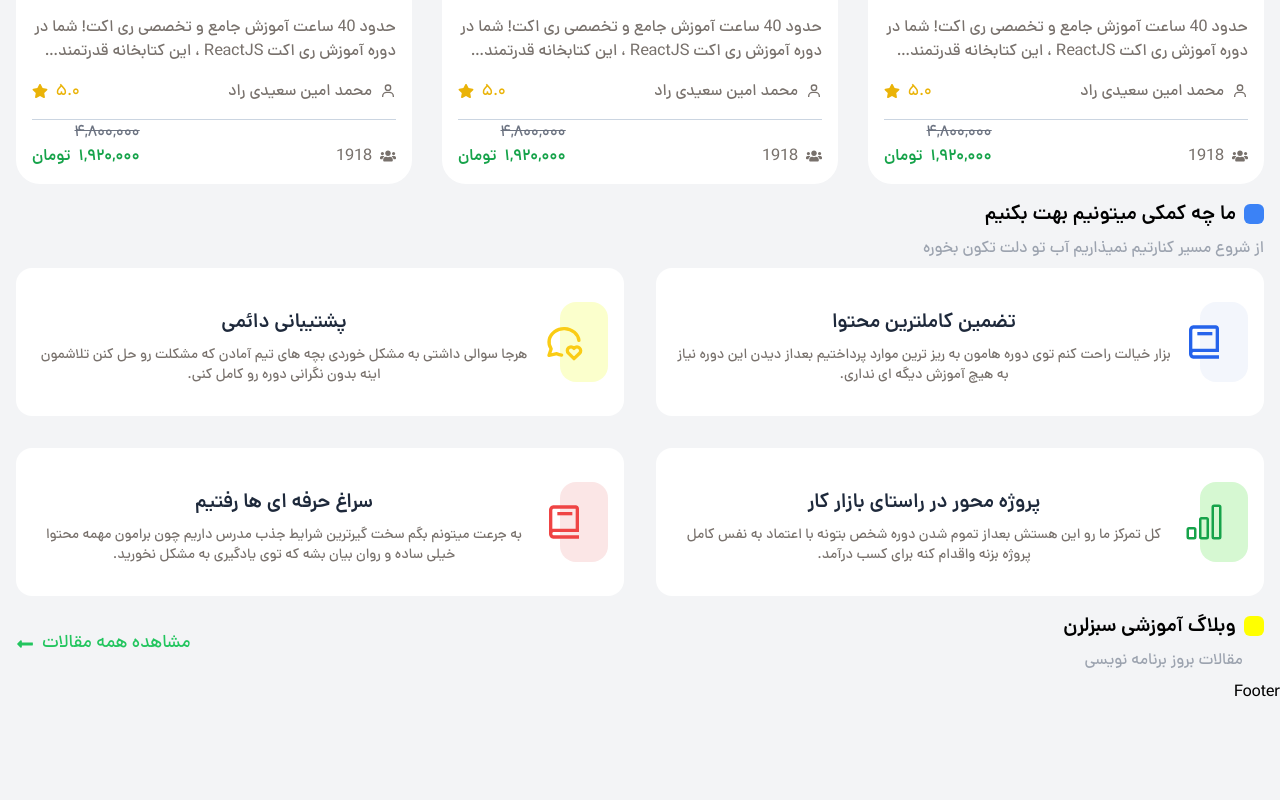
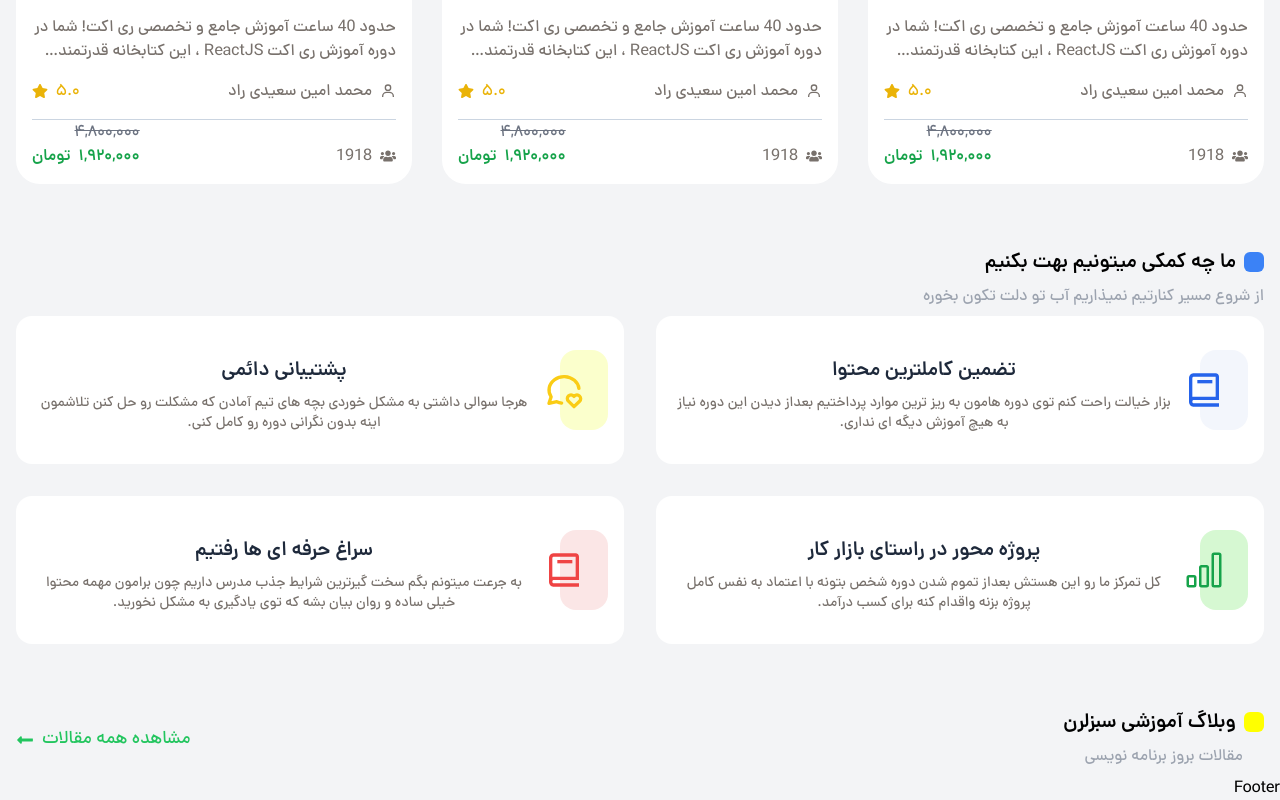
Before and after one commit to matinsekhavat/sabzlearn-clone, a React (Vite) app: page / in a window 1280 px wide. Shown: the part 2026-2826 px from the top of the page. Before the commit the page ends 2730 px from the top, so only its background shows below. Built offline with nearby package versions, Linux system fonts and the light colour scheme.

Commit message:
some margin in each section (HomePage.tsx)

```diff
--- a/src/pages/HomePage.tsx
+++ b/src/pages/HomePage.tsx
@@ -40,7 +40,7 @@ function HomePage() {
       </section>
 
       {/* how we can help you */}
-      <section className="my-4">
+      <section className="mt-16">
         <HeadTitle
           color="#3b82f6"
           title="ما چه کمکی میتونیم بهت بکنیم"
@@ -88,7 +88,7 @@ function HomePage() {
       </section>
 
       {/* Sabzleran Weblog */}
-      <section>
+      <section className="mt-16">
         <HeadTitle
           color="yellow"
           title="وبلاگ آموزشی سبزلرن"
```
